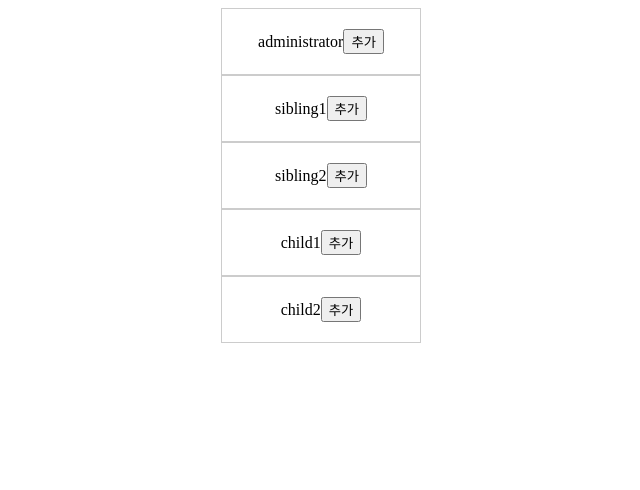
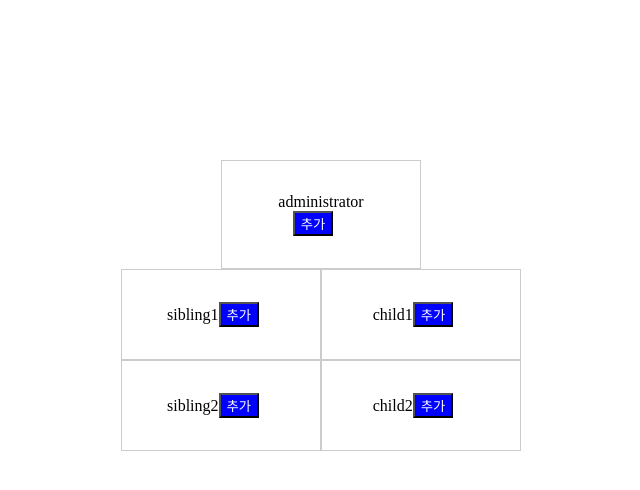
Before and after one commit to soulcactus/org-chart, a website: page src/index.html in a window 1280 px wide. Shown: the whole page, without its empty margins (319-959 px from the left). Drawn offline with Linux system fonts and the light colour scheme.

Commit message:
🔧 Fix : Fix styles.css

```diff
--- a/src/style.css
+++ b/src/style.css
@@ -1,18 +1,34 @@
 #container {
-    width: 100%;
+    display: flex;
+    margin-top: 10rem;
+    justify-content: center;
 }
 
 .group-column {
+    display: flex;
+    flex-direction: column;
 }
 
 .group-column div {
     margin: 0 auto;
 }
 
+.group-row {
+    display: flex;
+    flex-direction: row;
+    justify-content: center;
+}
+
 .member {
     width: 200px;
-    border: 1px solid #ccc;
+    border: 0.1rem solid #ccc;
     box-sizing: border-box;
-    padding: 20px;
+    padding: 2rem;
     text-align: center;
 }
+
+.add {
+    margin-right: 1rem;
+    background-color: blue;
+    color: white;
+}
```
